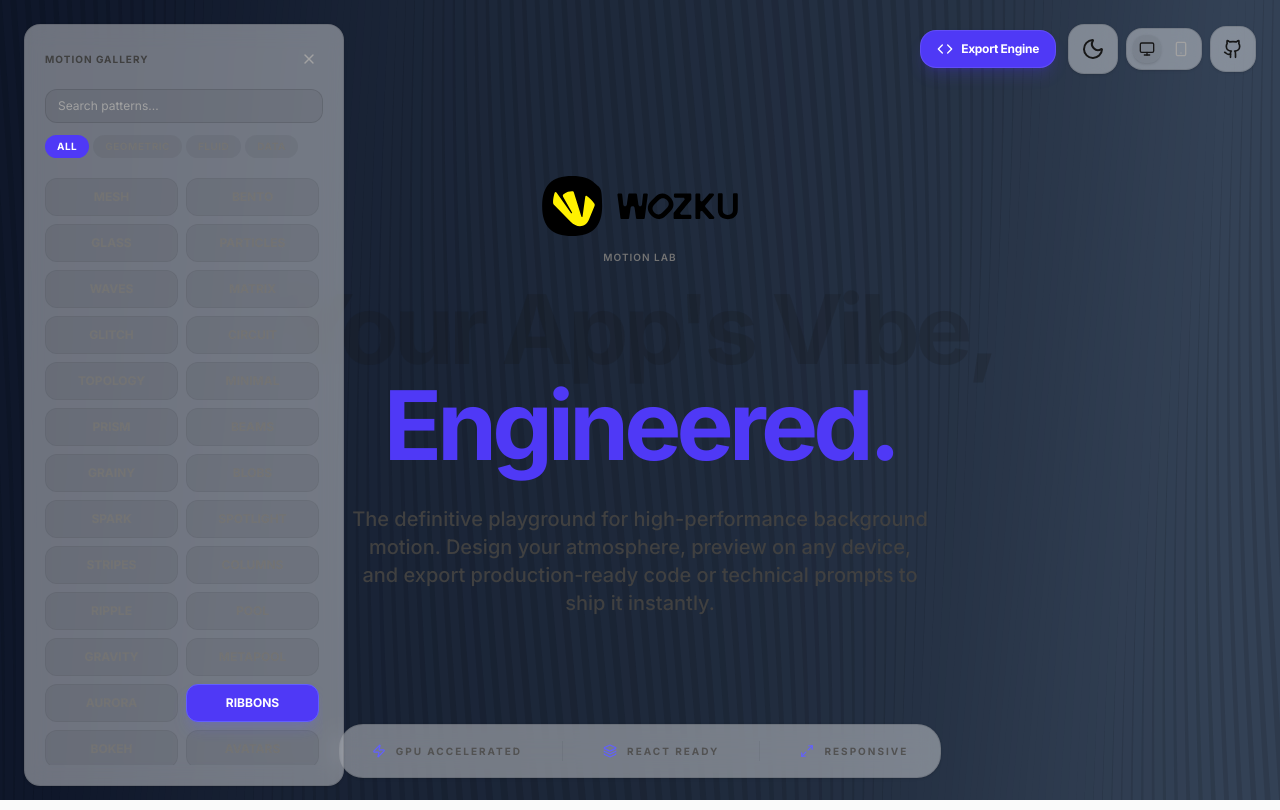
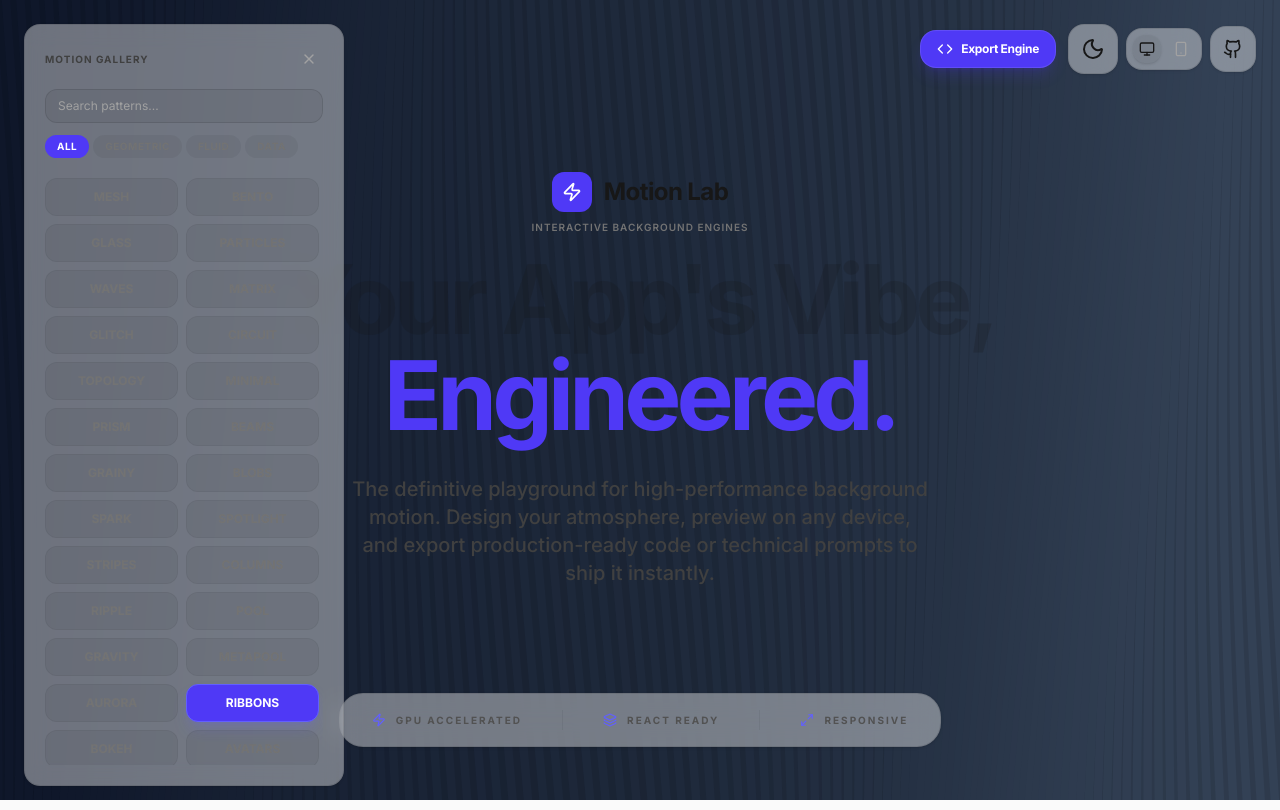
Before and after one commit to AskWozku/motion-lab, a React (Vite) app: page / in a window 1280 px wide. Built offline with nearby package versions, Linux system fonts and the light colour scheme.

Commit message:
Replace Wozku logo with Motion Lab wordmark, add 'Powered by Wozku' to footer
Hero now shows a clean Motion Lab brand identity instead of the Wozku logo.
Subtle 'Powered by Wozku' link added to the footer — same pattern as Bootstrap by Twitter.

```diff
--- a/src/components/layout/Footer.tsx
+++ b/src/components/layout/Footer.tsx
@@ -3,7 +3,7 @@ import { Zap, Layers, Maximize2 } from 'lucide-react';
 
 export const Footer: React.FC = () => {
   return (
-    <footer className="p-8 flex justify-center pointer-events-none">
+    <footer className="p-8 flex flex-col items-center gap-4 pointer-events-none">
       <div className="glass px-8 py-4 rounded-3xl flex items-center gap-10">
         <div className="flex items-center gap-2.5 text-[10px] font-black uppercase tracking-[0.2em] text-neutral-600 dark:text-neutral-400">
           <Zap className="w-3.5 h-3.5 text-indigo-500" />
@@ -20,6 +20,14 @@ export const Footer: React.FC = () => {
           RESPONSIVE
         </div>
       </div>
+      <a
+        href="https://wozku.com"
+        target="_blank"
+        rel="noopener noreferrer"
+        className="pointer-events-auto text-[10px] font-medium text-neutral-400 dark:text-neutral-500 hover:text-indigo-500 dark:hover:text-indigo-400 transition-colors tracking-wide"
+      >
+        Powered by Wozku
+      </a>
     </footer>
   );
 };
--- a/src/components/layout/Hero.tsx
+++ b/src/components/layout/Hero.tsx
@@ -2,7 +2,6 @@ import React from 'react';
 import { motion, AnimatePresence } from 'motion/react';
 import { Zap } from 'lucide-react';
 import { cn } from '../../lib/utils';
-import { Logo } from '../Logo';
 import { BackgroundConfig } from '../../types';
 import { BackgroundRenderer } from '../BackgroundRenderer';
 import { ErrorBoundary } from '../ErrorBoundary';
@@ -54,11 +53,19 @@ export const Hero: React.FC<HeroProps> = ({ viewMode, config, theme }) => {
           animate={{ opacity: 1, y: 0 }}
           className="relative z-10 space-y-8 flex flex-col items-center"
         >
-          <div className="flex flex-col items-center gap-3 mb-4">
-            <Logo theme={theme} className="h-16 w-auto" />
-            <div className="text-center">
-              <p className="text-[10px] text-neutral-500 dark:text-neutral-400 font-semibold uppercase tracking-widest">Motion Lab</p>
+          <div className="flex flex-col items-center gap-2 mb-4">
+            <div className="flex items-center gap-3">
+              <div className="w-10 h-10 rounded-xl bg-indigo-600 flex items-center justify-center">
+                <Zap className="w-5 h-5 text-white" />
+              </div>
+              <span className={cn(
+                "font-black text-2xl tracking-tight",
+                "text-neutral-900 dark:text-white"
+              )}>
+                Motion Lab
+              </span>
             </div>
+            <p className="text-[10px] text-neutral-500 dark:text-neutral-400 font-semibold uppercase tracking-widest">Interactive Background Engines</p>
           </div>
 
           <h2 className={cn(
```
